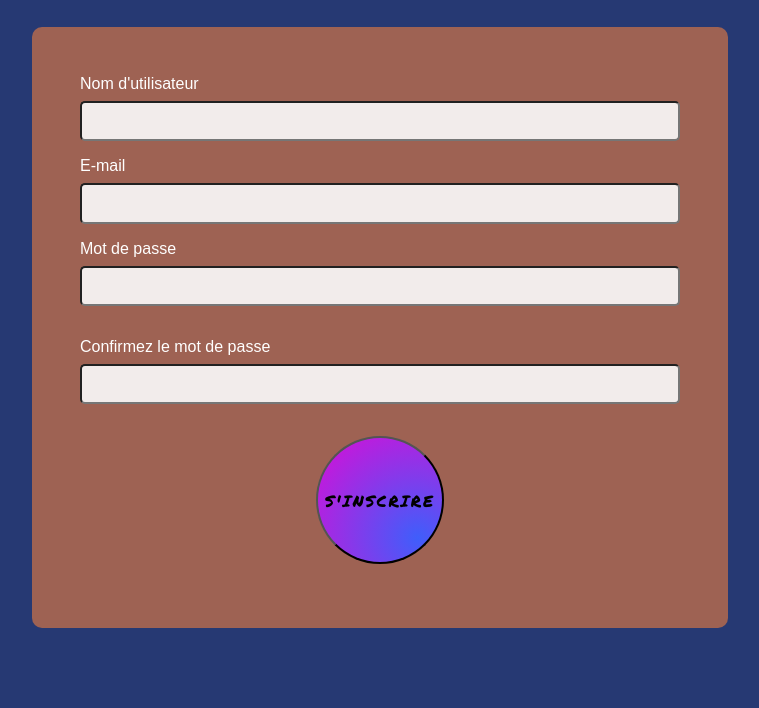
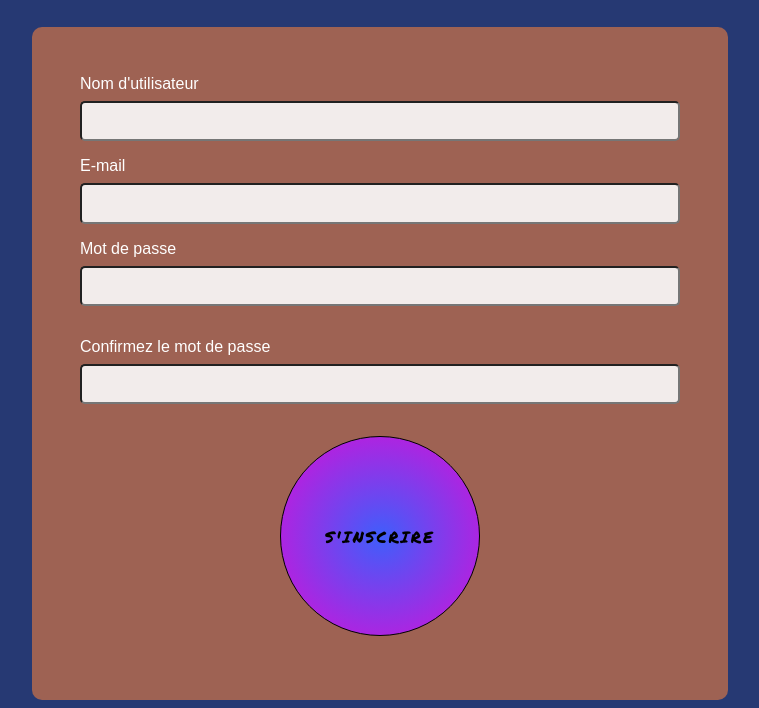
Before and after one commit to joshuadmi/FORM, a plain HTML site: page index.html in a window 1280 px wide. Shown: the part 106-814 px from the top of the page, without its empty margins (260-1019 px from the left). Drawn offline with Linux system fonts and the light colour scheme; a web font is replaced by a local one.

Commit message:
button responsive

```diff
--- a/assets/css/style.css
+++ b/assets/css/style.css
@@ -68,13 +68,14 @@ h1 {
 
 /* button */
 .btn {
-  width: 30vw;
-  height: 30vw;
+  width: 130px;
+  height: 130px;
   margin: 1rem auto;
   cursor: pointer;
-  font-size: 1rem;
+  font-size: 1em;
   border-radius: 50%;
   background: radial-gradient(circle at 100px 100px, #3f5efb, #da0dd6);
+  border: 1px solid black;
   text-transform: uppercase;
   text-align: center;
   overflow: hidden;
@@ -128,20 +129,21 @@ h1 {
 /* text pour Jauge de force */
 #strength-text {
   margin-bottom: 1rem;
+  color: #fff;
 }
 
 /* Tablette responsive */
 @media screen and (max-width: 1023px) and (min-width: 768px) {
   .btn {
-    width: 20vw;
-    height: 20vw;
+    width: 150px;
+    height: 150px;
   }
 }
 
 /* Ordi reponsive */
 @media screen and (min-width: 1024px) {
   .btn {
-    width: 10vw;
-    height: 10vw;
+    width: 200px;
+    height: 200px;
   }
 }
--- a/index.html
+++ b/index.html
@@ -21,7 +21,7 @@
         <div class="input-container">
           <input
             class="champ"
-            type="login"
+            type="text"
             name="login"
             id="login"
             required
```
